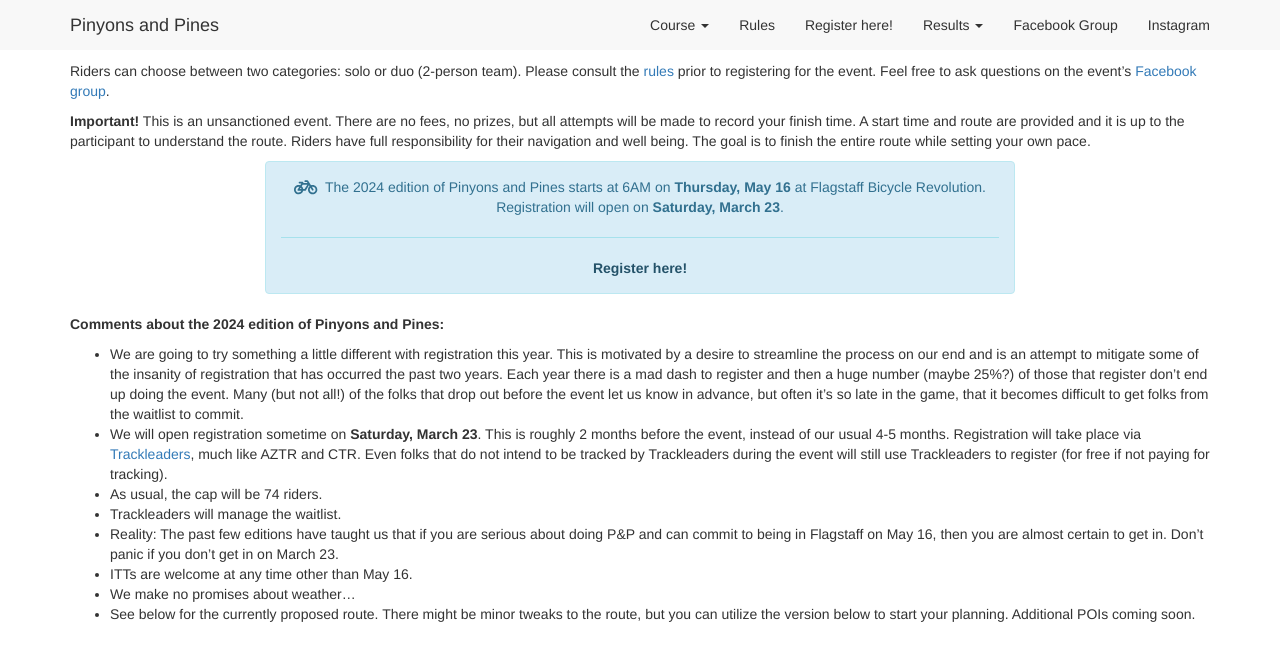
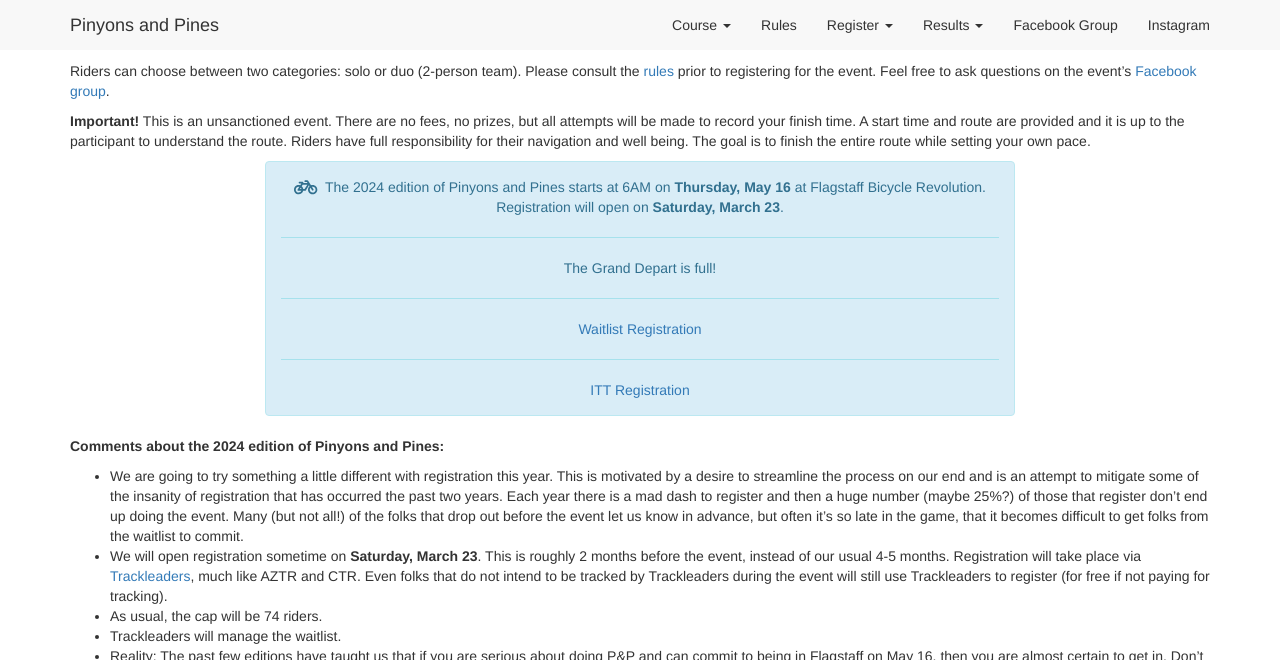
Before and after one commit to dcernst/PinyonsPines, a Jekyll site: the page built from index.md, in a window 1280 px wide and 900 px high, scrolled down 689 px, cut to the strip 0-660 px from the top of the window. Built offline with Jekyll 4.4.1, drawn with Linux system fonts in a browser that asks for light colours; nearby versions of some CDN libraries.

Commit message:
Update to reg links

```diff
--- a/_includes/header.html
+++ b/_includes/header.html
@@ -61,7 +61,16 @@
 
 <li><a href="{{ site.baseurl }}/rules">Rules</a></li>
 <!-- <li><a href="">Registration (opens 3/23)</a></li> -->
-<li><a href="http://trackleaders.com/pinyonspines24-reg.php" target="_blank">Register here!</a></li>
+<!-- <li><a href="http://trackleaders.com/pinyonspines24-reg.php" target="_blank">Register here!</a></li> -->
+
+<li class="dropdown">
+<a href="#" class="dropdown-toggle" data-toggle="dropdown">Register <span class="caret"></span></a>
+<ul class="dropdown-menu" role="menu">
+<li><a href="">Grand Depart is full!</a></li>
+<li><a href="https://form.jotform.com/trackleaders/pinyons-and-pines-2024-waiting-list" target="_blank">Waitlist Registration</a></li>
+<li><a href="https://form.jotform.com/trackleaders/ittpinyonspines24" target="_blank">ITT Registration</a></li>
+</ul>
+</li>
 
 <li class="dropdown">
 <a href="#" class="dropdown-toggle" data-toggle="dropdown">Results <span class="caret"></span></a>
--- a/index.md
+++ b/index.md
@@ -53,7 +53,15 @@ Information about registration for 2024 coming soon! -->
 
 <hr>
 <center>
-<a href="http://trackleaders.com/pinyonspines24-reg.php" class="alert-link" target="_blank">Register here!</a>
+The Grand Depart is full!
+
+<hr>
+
+<a href="https://form.jotform.com/trackleaders/pinyons-and-pines-2024-waiting-list" target="_blank">Waitlist Registration</a>
+
+<hr>
+
+<a href="https://form.jotform.com/trackleaders/ittpinyonspines24" target="_blank">ITT Registration</a>
 </center>
 
 
```
